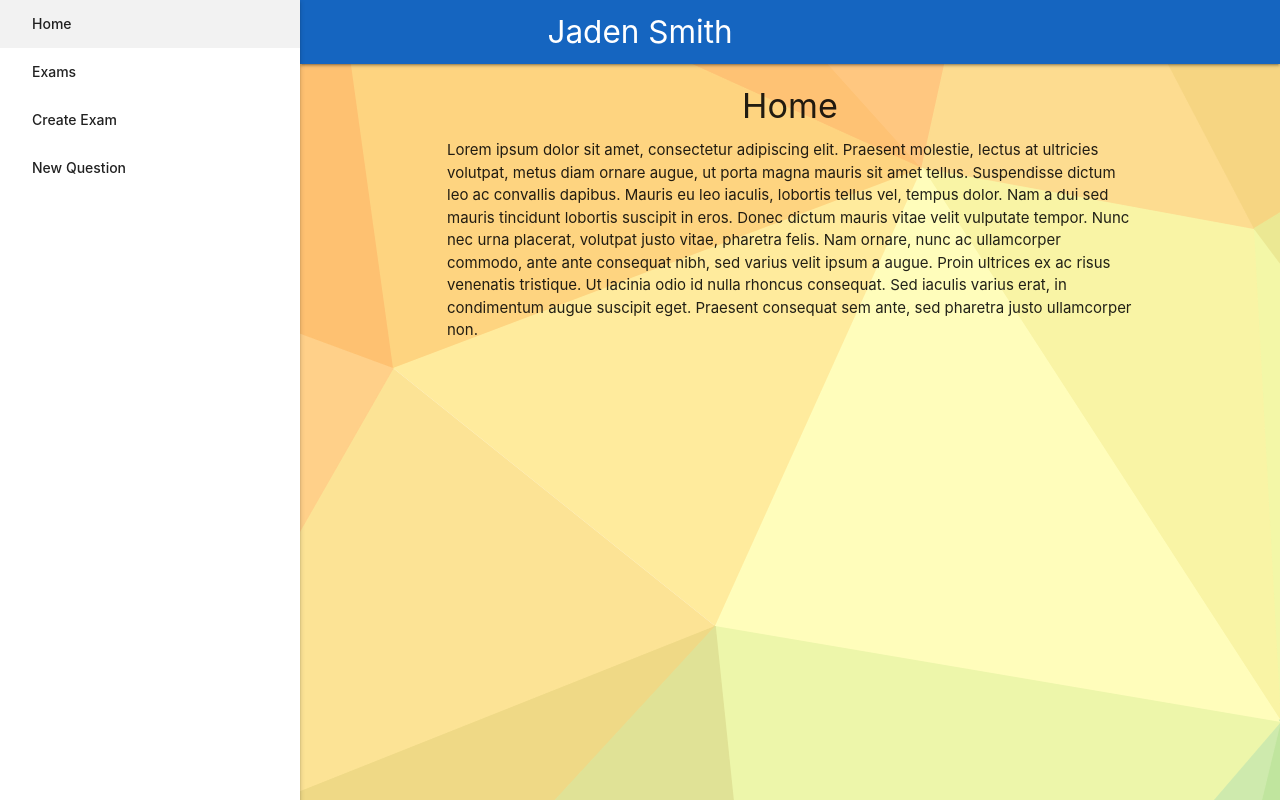
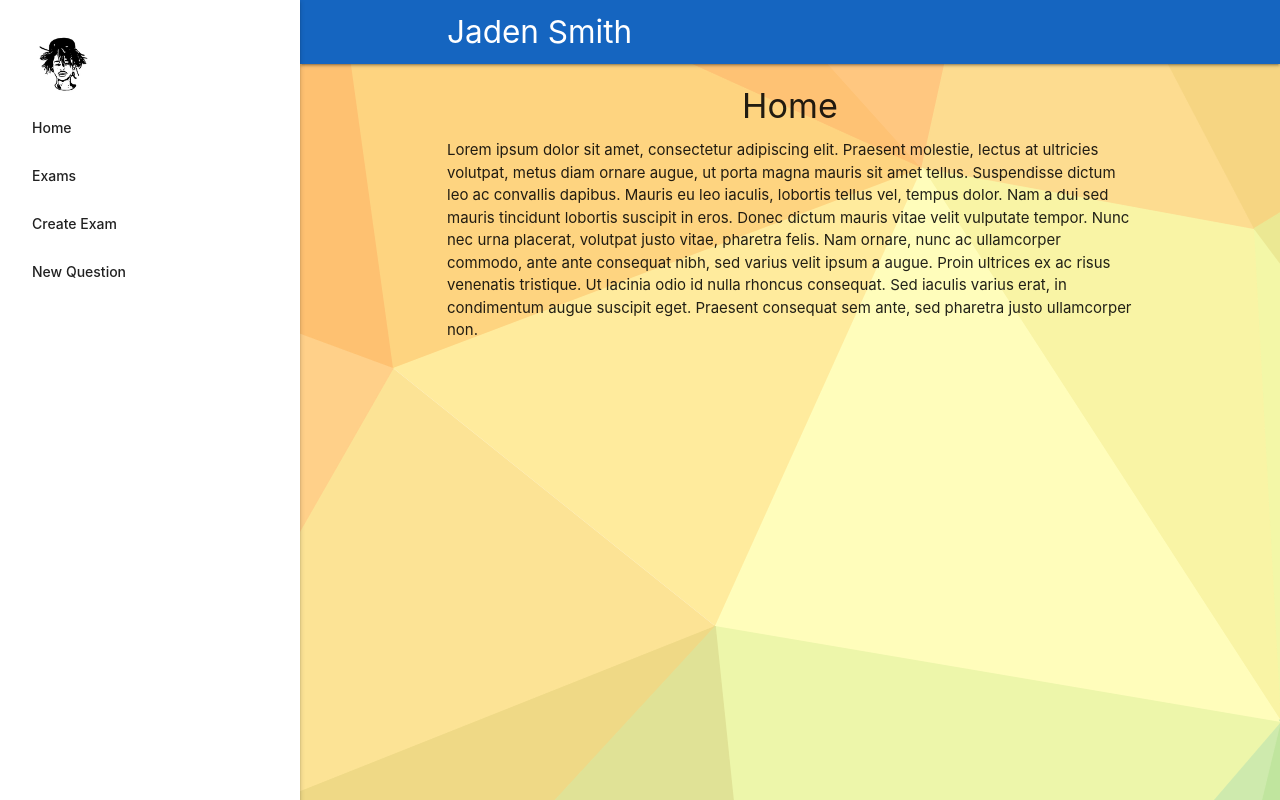
Before and after one commit to JorgeSabella/JADENSMITH, a React (Create React App) app: page / in a window 1280 px wide. Built offline with nearby package versions, Linux system fonts and the light colour scheme.

Commit message:
Add image to side navbar

```diff
--- a/src/components/layout/Navbar.js
+++ b/src/components/layout/Navbar.js
@@ -4,20 +4,27 @@ import { Link, NavLink } from 'react-router-dom';
 const Navbar = () => {
     return (
         <div>
-            <nav className="nav-wrapper blue darken-3">
+            <nav className="top-nav blue darken-3">
                 <div className="container">
-                    <a className="brand-logo center" href="#">Jaden Smith</a>
-                    <a className="sidenav-trigger" href="#" data-target="slide-out">
-                        <i className="material-icons">menu</i>
-                    </a>
+                    <a className="brand-logo left" href="#">Jaden Smith</a>
                 </div>
+                <ul className="sidenav sidenav-fixed" id="slide-out">
+                    <li>
+                        <div className="user-view center">
+                            <div>
+                                <img className="circle" src="img/jaden smith.jpg"/>
+                            </div>
+                        </div>
+                    </li>
+                    <li><Link to="/" className="text-white">Home</Link></li>
+                    <li><NavLink to="/exams" className="text-white">Exams</NavLink></li>
+                    <li><NavLink to="/newexam" className="text-white">Create Exam</NavLink></li>
+                    <li><NavLink to="/question" className="text-white">New Question</NavLink></li>
+                </ul>
             </nav>
-            <ul className="sidenav sidenav-fixed" id="slide-out">
-                <li className ="nav-item"><Link to="/" className="text-white">Home</Link></li>
-                <li><NavLink to="/exams" className="text-white">Exams</NavLink></li>
-                <li><NavLink to="/newexam" className="text-white">Create Exam</NavLink></li>
-                <li><NavLink to="/question" className="text-white">New Question</NavLink></li>
-            </ul>
+            <a className="top-nav sidenav-trigger full hide-on-large-only" href="#" data-target="slide-out">
+                <i className="material-icons white-text">menu</i>
+            </a>
         </div>
     );
 }
```
Also changed, not shown: public/img/jaden smith.jpg (added).
